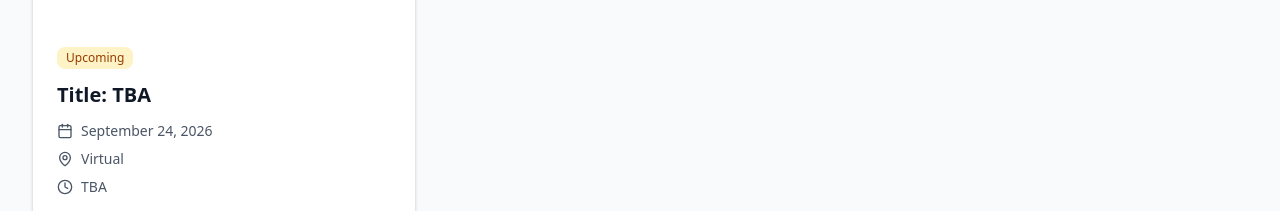
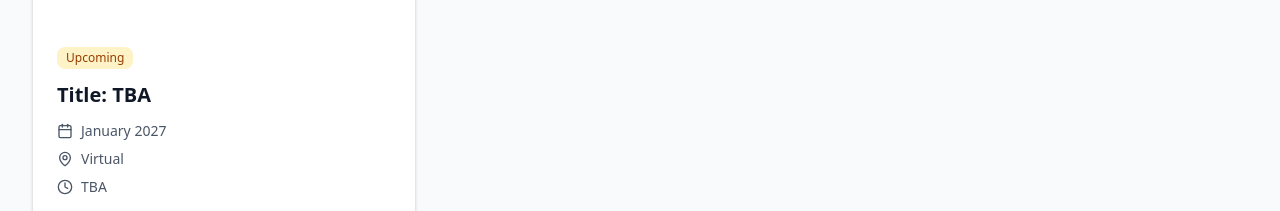
Before and after one commit to contenttheebc-eng/oak, a Next.js app: page /events in a window 1280 px wide. Shown: the part 900-1111 px from the top of the page. Built offline with nearby package versions, Linux system fonts and the light colour scheme.

Commit message:
feat: add events page with upcoming event details and past event gallery

```diff
--- a/app/events/page.tsx
+++ b/app/events/page.tsx
@@ -283,7 +283,7 @@ export default function PageEvent() {
                 <CardDescription className="space-y-2 mt-3">
                   <div className="flex items-center text-gray-600">
                     <Calendar className="h-4 w-4 mr-2" />
-                    September 24, 2026
+                    January 2027
                   </div>
                   <div className="flex items-center text-gray-600">
                     <MapPin className="h-4 w-4 mr-2" />
```
